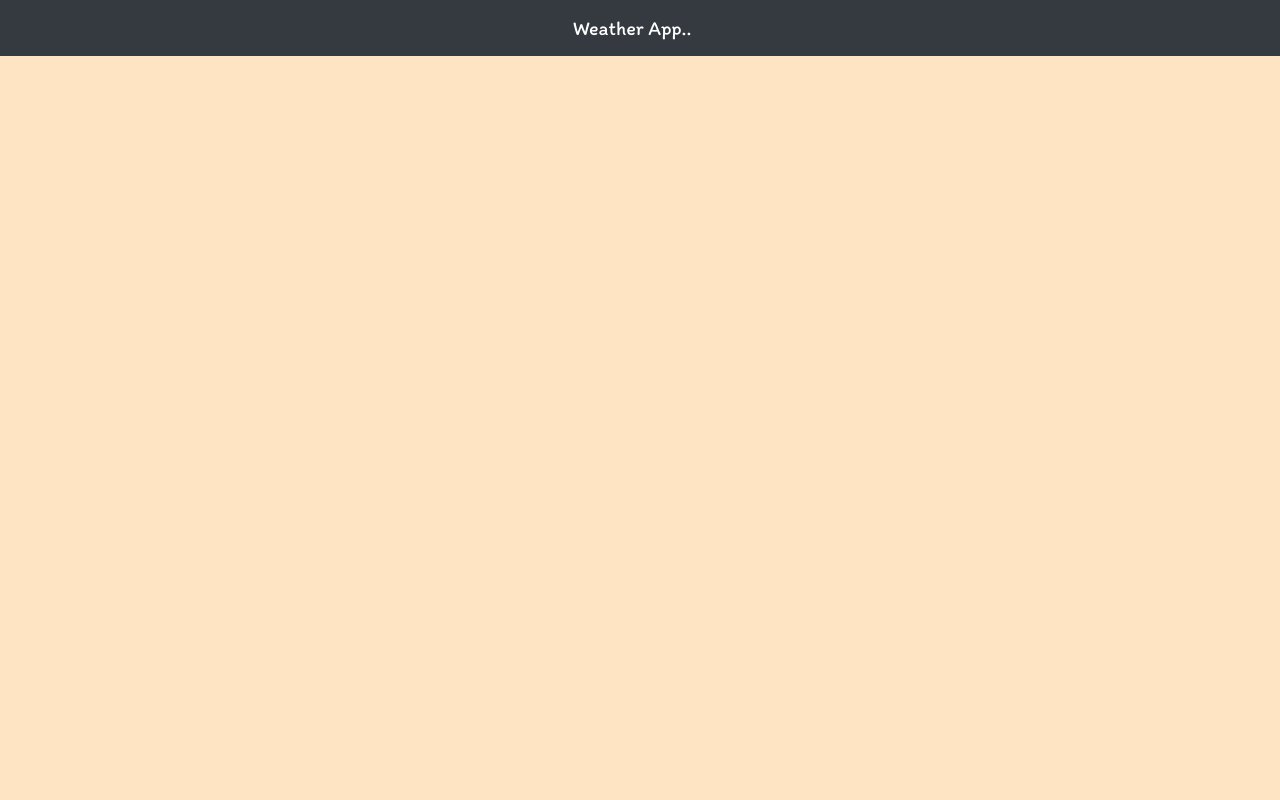
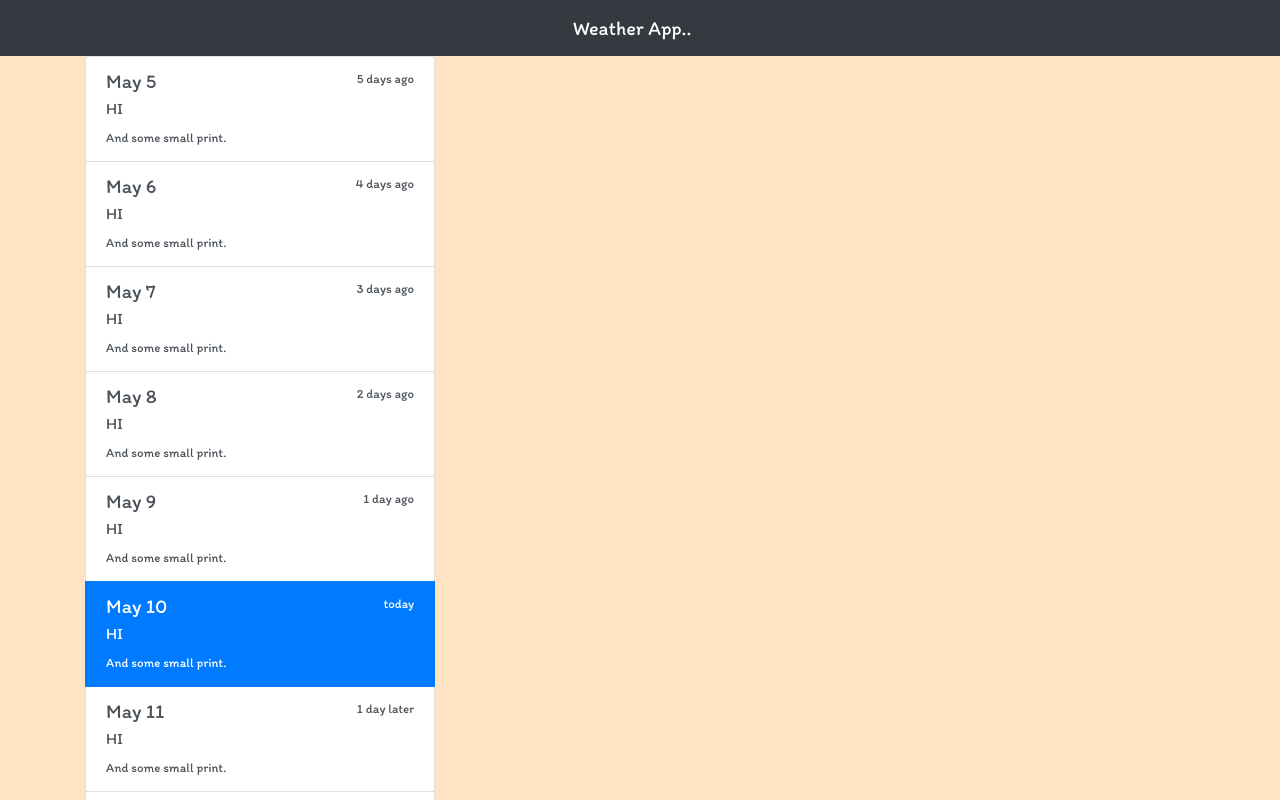
Before and after one commit to 1398abhisingh911/react-day-2, a React (Create React App) app in the folder client/: page / in a window 1280 px wide. Shown: the top 800 px of the page. Built offline with nearby package versions, Linux system fonts and the light colour scheme; a web font is replaced by a local one.

Commit message:
Created Menu

```diff
--- a/client/src/components/App.js
+++ b/client/src/components/App.js
@@ -1,5 +1,7 @@
 import React, { Children } from "react";
 import Navbar from "./Bootstrap/Navbar";
+import List from "./Datelist/List";
+import { WeatherAppContents } from "../constants/Dates";
 
 const App = () => {
   return (
@@ -7,6 +9,13 @@ const App = () => {
       <Navbar className="Header  justify-content-center" dark={true}>
         Weather App..
       </Navbar>
+      <div className="container">
+        <div className="row">
+          <div className="col-4">
+            <List WeatherAppContents={WeatherAppContents} />
+          </div>
+        </div>
+      </div>
     </div>
   );
 };
--- /dev/null
+++ b/client/src/components/Datelist/List.js
@@ -0,0 +1,16 @@
+import React from "react";
+import ListItem from "./_ListItem";
+
+const List = ({ WeatherAppContents }) => {
+  return (
+    <div className="List">
+      <div class="List list-group">
+        {WeatherAppContents.map((curr, key) => (
+          <ListItem CurDate={curr.Date} key={key} />
+        ))}
+      </div>
+    </div>
+  );
+};
+
+export default List;
--- /dev/null
+++ b/client/src/components/Datelist/_ListItem.js
@@ -0,0 +1,24 @@
+import React from "react";
+import { DaysAgo } from "../../constants/Dates";
+
+const ListItem = ({ CurDate }) => {
+  const today = new Date().getDate();
+  return (
+    <a
+      href="#"
+      className={
+        "list-group-item list-group-item-action" +
+        (CurDate === today ? " active" : "")
+      }
+    >
+      <div className="d-flex w-100 justify-content-between">
+        <h5 className="mb-1">May {CurDate}</h5>
+        <small> {DaysAgo(CurDate - today)}</small>
+      </div>
+      <p className="mb-1">HI</p>
+      <small>And some small print.</small>
+    </a>
+  );
+};
+
+export default ListItem;
--- /dev/null
+++ b/client/src/constants/Dates.js
@@ -0,0 +1,30 @@
+export const Weeks = [
+  "Sunday",
+  "Monday",
+  "Tuesday",
+  "Wednesday",
+  "Thursday",
+  "Friday",
+  "Saturday"
+];
+
+export const WeatherAppContents = [
+  { Date: 5 },
+  { Date: 6 },
+  { Date: 7 },
+  { Date: 8 },
+  { Date: 9 },
+  { Date: 10 },
+  { Date: 11 },
+  { Date: 12 },
+  { Date: 13 },
+  { Date: 14 },
+  { Date: 15 }
+];
+
+export const DaysAgo = days =>
+  days > 0
+    ? days + " day" + (Math.abs(days) === 1 ? "" : "s") + " later"
+    : days < 0
+    ? -days + " day" + (Math.abs(days) === 1 ? "" : "s") + " ago"
+    : "today";
```
